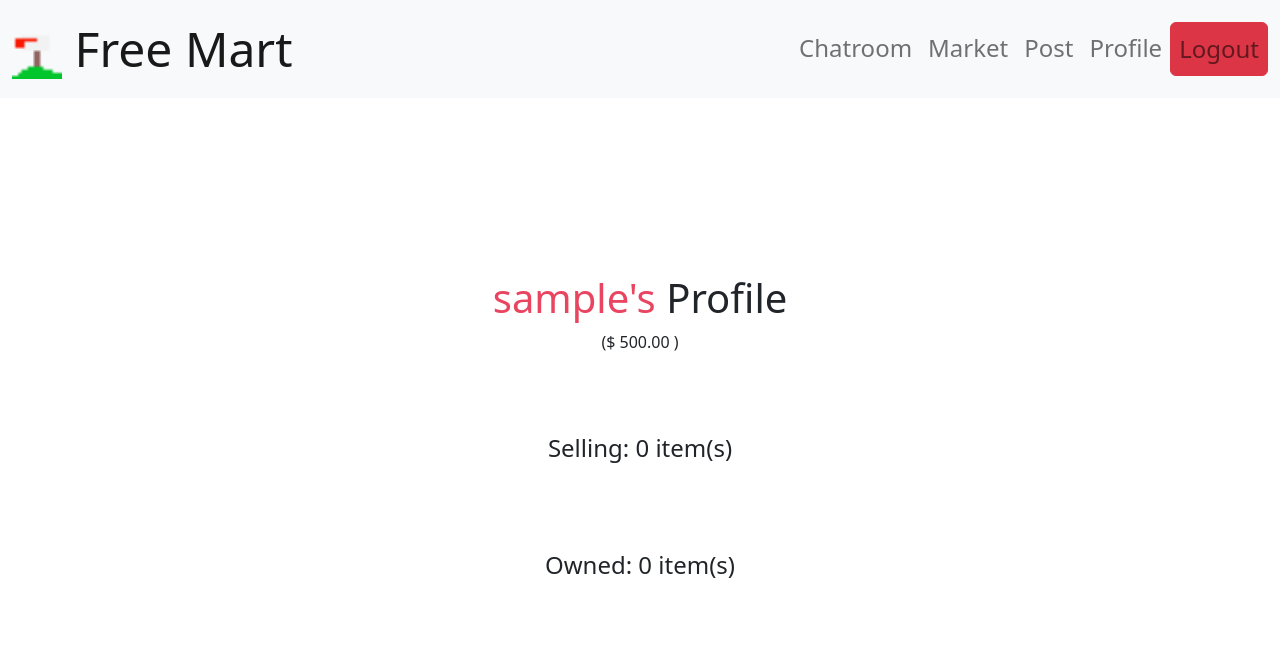
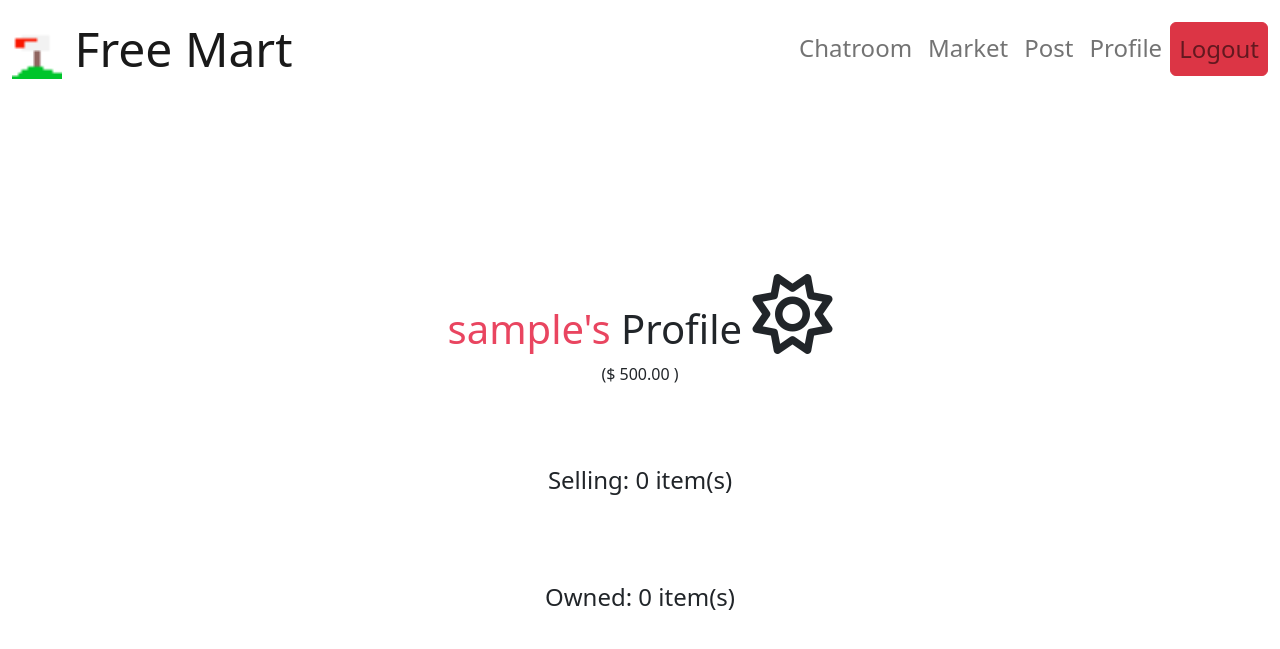
Before and after one commit to uio23/freeMartHosted, a Flask app: page /user/ in a window 1280 px wide. Shown: the top 649 px of the page. Run offline with Flask 3, Linux system fonts and the light colour scheme; the visitor is signed in with stand-in values (Sample User, id 1); data that the repository does not hold is empty; some libraries are stand-ins or nearby versions.

Commit message:
dark mode

```diff
--- a/freemart/__init__.py
+++ b/freemart/__init__.py
@@ -2,10 +2,6 @@ from flask import Flask, render_template
 from flask_sqlalchemy import SQLAlchemy
 from flask_socketio import SocketIO, send
 from flask_login import LoginManager, current_user, current_user
-
-import cloudinary
-from cloudinary.uploader import upload
-from cloudinary.utils import cloudinary_url
 
 import os
 
@@ -26,13 +22,6 @@ def create_app():
         )
     app.secret_key = os.environ.get('MONKEY')
     app.config['SQLALCHEMY_DATABASE_URI'] = os.environ.get('DATABASE_URL').replace("postgres://", "postgresql://", 1)
-
-    cloudinary.config(
-  cloud_name = "dnebnzfjd",
-  api_key = "137887891343174",
-  api_secret = os.environ.get("GITT"),
-  secure = True
-)
 
     from .auth import auth
     from .market import market
--- a/freemart/templates/temp.html
+++ b/freemart/templates/temp.html
@@ -5,6 +5,7 @@
       <meta name="viewport" content="width=device-width, initial-scale=1.0">
       <title>Free Mart</title>
       <link rel="shortcut icon" href="{{ url_for('static', filename='favicon.ico') }}">
+      <script src="https://kit.fontawesome.com/7dfc14ad36.js" crossorigin="anonymous"></script>
       <link rel="stylesheet" href="https://cdn.jsdelivr.net/npm/bootstrap@5.2.3/dist/css/bootstrap.min.css" integrity="sha384-rbsA2VBKQhggwzxH7pPCaAqO46MgnOM80zW1RWuH61DGLwZJEdK2Kadq2F9CUG65" crossorigin="anonymous">
       <link rel="stylesheet" type="text/css" href="{{ url_for('static', filename='style&script/styles.css') }}">
       <script src="https://cdnjs.cloudflare.com/ajax/libs/jquery/3.6.3/jquery.min.js"></script>
@@ -12,7 +13,7 @@
   <body>
 
 
-    <nav class="navbar navbar-expand-lg bg-light">
+    <nav class="navbar navbar-expand-lg">
       <div class="container-fluid">
         <a style="font-size: 3rem;" class="navbar-brand mx-auto" href="{{ url_for('home_page') }}">
           <img src="{{ url_for('static', filename='favicon.png') }}" width="50" height="50" class="d-inline-block align-center" alt="no image?">
@@ -69,5 +70,18 @@
 
 
       <script src="https://cdn.jsdelivr.net/npm/bootstrap@5.0.2/dist/js/bootstrap.bundle.min.js" integrity="sha384-MrcW6ZMFYlzcLA8Nl+NtUVF0sA7MsXsP1UyJoMp4YLEuNSfAP+JcXn/tWtIaxVXM" crossorigin="anonymous"></script>
+      <script type="text/javascript">
+        $("#modeToggler").on('click', function(event){
+          if ($(event.target).hasClass('fa-sun')) {
+            $(event.target).removeClass('fa-regular fa-sun')
+            $(event.target).addClass('fa-solid fa-moon')
+            $('html').attr('data-bs-theme', 'dark')
+          } else if ($(event.target).hasClass('fa-moon')) {
+            $(event.target).removeClass('fa-solid fa-moon')
+            $(event.target).addClass('fa-regular fa-sun')
+            $('html').removeAttr('data-bs-theme')
+          }
+        })
+      </script>
   </body>
 </html>
--- a/freemart/templates/user/profile.html
+++ b/freemart/templates/user/profile.html
@@ -1,7 +1,7 @@
 {% extends "temp.html" %}
 
 {% block header %}
-<h1><span>{{ user.username }}'s</span> Profile</h1>
+<h1><span>{{ user.username }}'s</span> Profile <i class="fa-regular fa-sun fa-2x" id="modeToggler"></i></h1>
 <p style="margin-bottom: 10vh;">($ {{ user.balance|round(2) }} )</p>
 {% endblock %}
 
```
